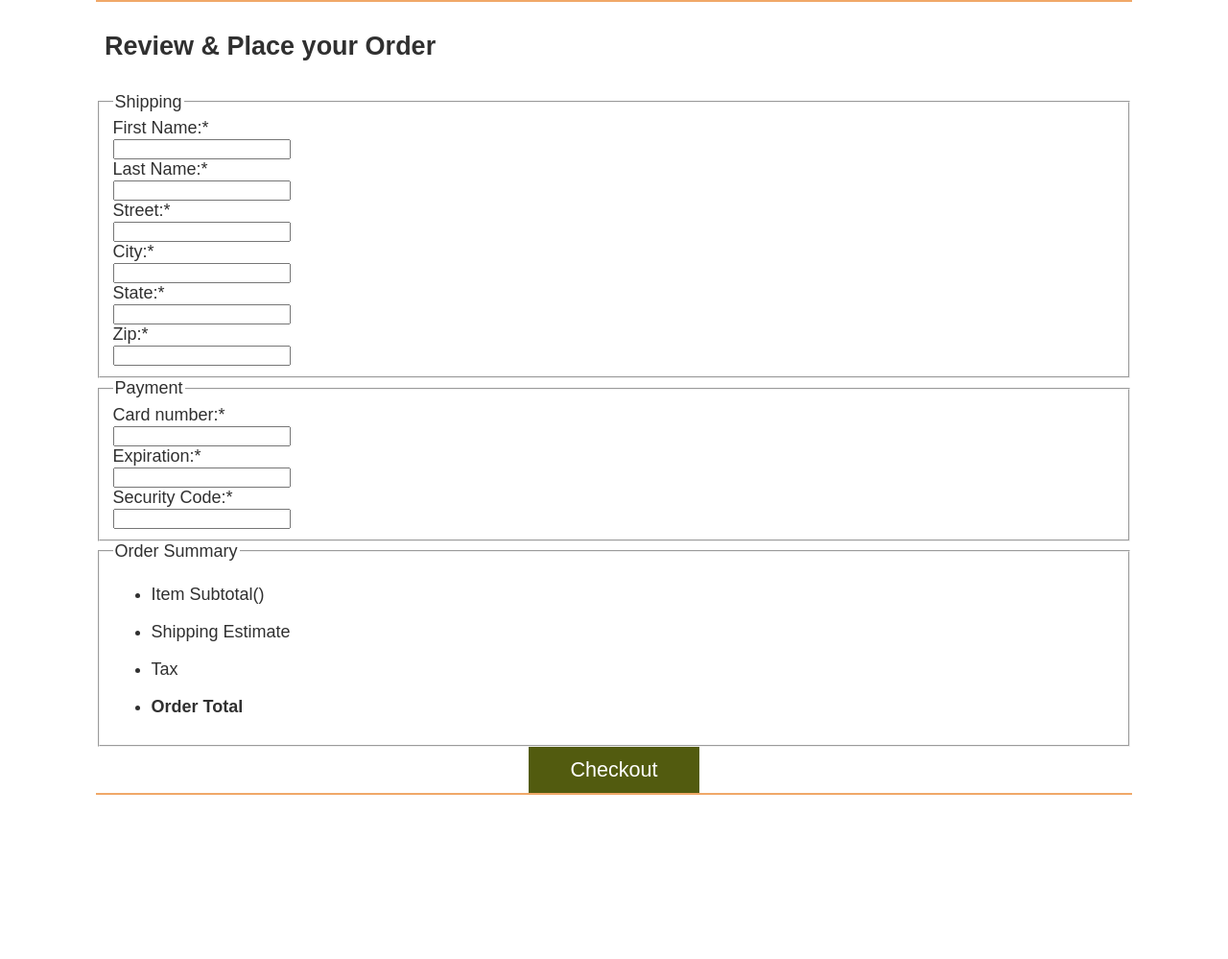
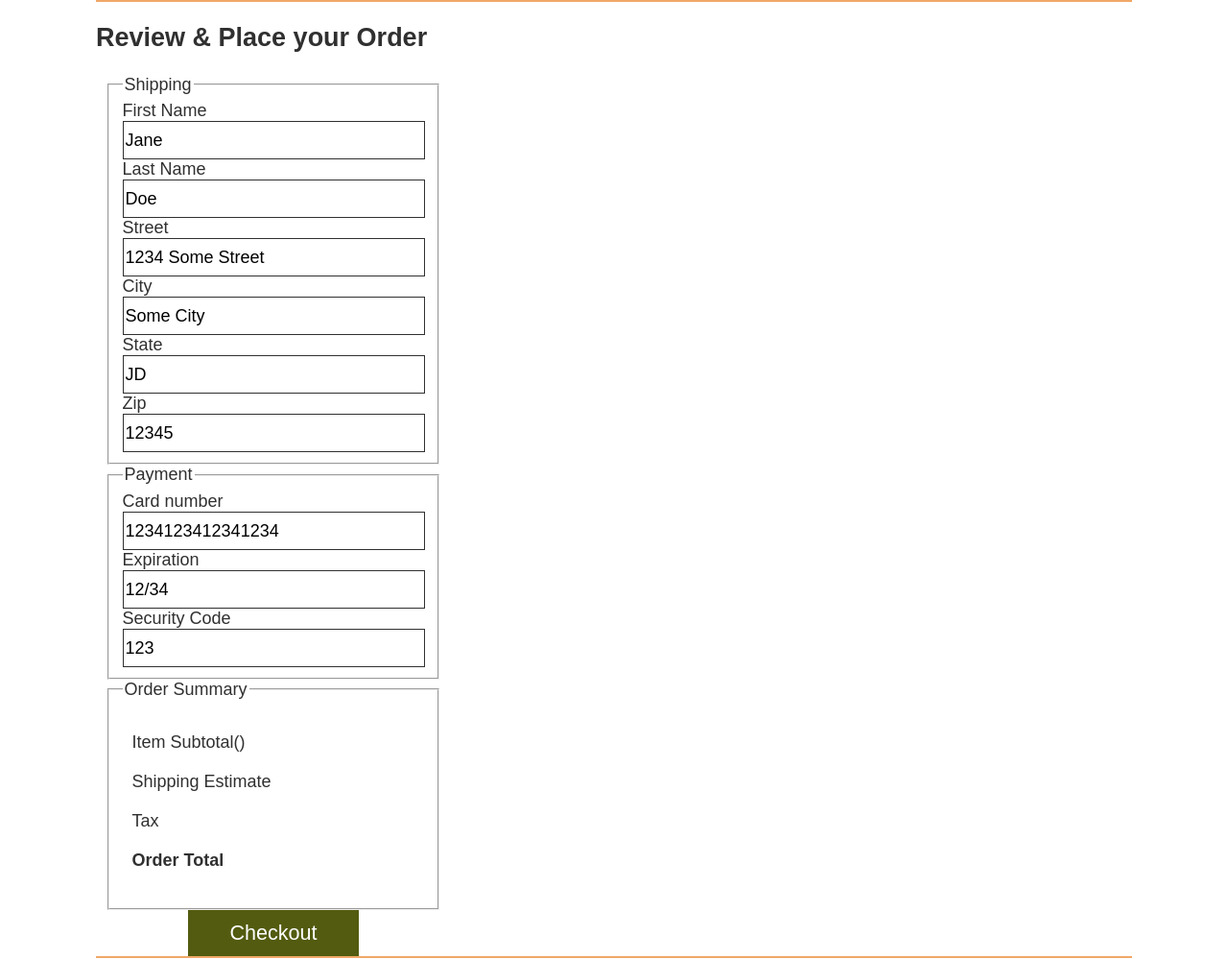
Before and after one commit to Kiyoos/sleepoutside-v3, a website: page src/checkout/index.html in a window 1280 px wide. Shown: the whole page at 96% size. Before the commit the page ends 857 px from the top, so only its background shows below. Drawn offline with Linux system fonts and the light colour scheme.

Commit message:
NS Fixed Checkout, added CSS, updated prettierrc

```diff
--- a/src/checkout/index.html
+++ b/src/checkout/index.html
@@ -13,49 +13,77 @@
   <body>
     <header class="divider" id="main-header"></header>
 
-    <main class="divider">
-      <section class="products">
-        <h2>Review & Place your Order</h2>
-      </section>
-      <div class="grid">
-        <form method="get" action="" id="checkoutForm" class="customer">
+    <main class="divider checkout">
+      <h2>Review & Place your Order</h2>
+      <section class="checkoutForm">
+        <form name="checkout">
           <fieldset>
             <legend>Shipping</legend>
-            <label for="fname">First Name:* </label><br />
-            <input type="text" name="fname" id="fname" required />
-            <br />
-            <label for="lname">Last Name:*</label><br />
-            <input type="text" name="lname" id="lname" required />
-            <br />
-            <label for="street">Street:*</label><br />
-            <input type="text" name="street" id="street" required />
-            <br />
-            <label for="city">City:* </label><br />
-            <input type="text" name="city" id="city" required />
-            <br />
-            <label for="state">State:* </label><br />
-            <input type="text" name="state" id="state" required />
-            <br />
-            <label for="zip">Zip:*</label><br />
-            <input type="number" name="zip" id="zip" required />
+
+            <div class="checkoutName">
+              <label for="fname">First Name</label><br />
+              <input type="text" name="fname" value="Jane" required /><br />
+              <label for="lname">Last Name</label><br />
+              <input type="text" name="lname" value="Doe" required /><br />
+            </div>
+
+            <div class="checkoutAddress">
+              <label for="street">Street</label><br />
+              <input
+                type="text"
+                name="street"
+                id="street"
+                value="1234 Some Street"
+                required
+              />
+              <br />
+              <label for="city">City</label><br />
+              <input
+                type="text"
+                name="city"
+                id="city"
+                value="Some City"
+                required
+              /><br />
+              <label for="state">State</label><br />
+              <input
+                type="text"
+                name="state"
+                id="state"
+                value="JD"
+                required
+              /><br />
+              <label for="zip">Zip</label><br />
+              <input type="number" name="zip" id="zip" value="12345" required />
+            </div>
           </fieldset>
           <fieldset>
             <legend>Payment</legend>
-            <label for="cardnumber">Card number:*</label><br />
-            <input type="number" name="cardnumber" id="cardnumber" required />
-            <br />
-            <label for="expiration"> Expiration:*</label><br />
-            <input type="number" name="expiration" id="expiration" required />
-            <br />
-            <label for="code">Security Code:*</label><br />
-            <input type="number" name="code" id="code" required />
+
+            <label for="cardNumber">Card number</label><br />
+            <input
+              name="cardNumber"
+              id="cardNumber"
+              value="1234123412341234"
+              required
+            /><br />
+            <label for="expiration"> Expiration</label><br />
+            <input
+              name="expiration"
+              id="expiration"
+              value="12/34"
+              required
+            /><br />
+            <label for="code">Security Code</label><br />
+            <input name="code" id="code" value="123" required />
           </fieldset>
-          <fieldset>
+          <fieldset class="checkoutSummary">
             <legend>Order Summary</legend>
+
             <ul>
               <li>
                 <label for="cartTotal"
-                  >Item Subtotal(<span id="num-items"></span>)</label
+                  >Item Subtotal(<span id="numItems"></span>)</label
                 >
                 <p name="cartTotal" id="cartTotal"></p>
               </li>
@@ -73,11 +101,9 @@
               </li>
             </ul>
           </fieldset>
+          <button id="checkoutSubmit" type="submit">Checkout</button>
         </form>
-        <button type="submit" form="checkoutForm" value="submit">
-          Checkout
-        </button>
-      </div>
+      </section>
     </main>
 
     <footer id="main-footer"></footer>
--- a/src/css/style.css
+++ b/src/css/style.css
@@ -30,6 +30,7 @@ header {
   justify-content: space-between;
   padding: 0 10px;
 }
+
 .logo {
   line-height: 60px;
   width: 245px;
@@ -238,6 +239,40 @@ button {
   color: rgb(199, 6, 6);
 }
 
+/* NS Start of styles for Checkout */
+
+.checkoutForm {
+  width: 100%;
+  max-width: 350px;
+  margin-left: 10px;
+}
+
+.checkoutForm input {
+  width: 100%;
+  line-height: 2em;
+  border: thin solid var(--dark-grey);
+  font-size: var(--font-base);
+}
+
+.checkoutSummary ul {
+  list-style-type: none;
+  display: flex;
+  flex-direction: column;
+  justify-content: space-evenly;
+  padding: 0;
+}
+
+.checkoutSummary li {
+  display: flex;
+  justify-content: space-between;
+  align-content: baseline;
+  margin: 10px;
+}
+
+.checkoutSummary p {
+  margin: 0;
+}
+
 /* Start cart list card styles */
 .cart-card {
   display: grid;
--- a/src/js/checkout.js
+++ b/src/js/checkout.js
@@ -2,13 +2,13 @@ import checkoutProcess from "./checkoutProcess.mjs";
 import { loadHeaderFooter } from "./utils.mjs";
 
 loadHeaderFooter();
-checkoutProcess.init("so-cart", ".checkout-summary");
+checkoutProcess.init("so-cart", ".checkoutSummary");
 
 document
   .querySelector("#zip")
   .addEventListener(
     "blur",
-    checkoutProcess.calculateOrdertotal.bind(checkoutProcess)
+    checkoutProcess.calculateOrderTotal.bind(checkoutProcess)
   );
 
 document.forms["checkout"].addEventListener("submit", (e) => {
--- a/src/js/checkoutProcess.mjs
+++ b/src/js/checkoutProcess.mjs
@@ -40,19 +40,25 @@ const checkoutProcess = {
     this.calculateItemSummary();
   },
   calculateItemSummary: function () {
+    console.log("calculateItemSummary called");
     const summaryElement = document.querySelector(
       this.outputSelector + " #cartTotal"
     );
     const itemNumElement = document.querySelector(
-            this.outputSelector + " #num-items"
+      this.outputSelector + " #numItems"
     );
     itemNumElement.innerText = this.list.length;
     // calculate the total of all the items in the cart
     const amounts = this.list.map((item) => item.FinalPrice);
     this.itemTotal = amounts.reduce((sum, item) => sum + item);
-        summaryElement.innerText = "$" + this.itemTotal;
+    let formatUSD = new Intl.NumberFormat("en-US", {
+      style: "currency",
+      currency: "USD",
+    });
+    summaryElement.innerText = formatUSD.format(this.itemTotal);
   },
-    calculateOrdertotal: function () {
+  calculateOrderTotal: function () {
+    console.log("calculateOrderTotal called");
     this.shipping = 10 + (this.list.length - 1) * 2;
     this.tax = (this.itemTotal * 0.06).toFixed(2);
     this.orderTotal = (
@@ -63,16 +69,22 @@ const checkoutProcess = {
     this.displayOrderTotals();
   },
   displayOrderTotals: function () {
+    console.log("displayOrderTotals called");
     const shipping = document.querySelector(this.outputSelector + " #shipping");
     const tax = document.querySelector(this.outputSelector + " #tax");
     const orderTotal = document.querySelector(
       this.outputSelector + " #orderTotal"
     );
-        shipping.innerText = "$" + this.shipping;
-        tax.innerText = "$" + this.tax;
-        orderTotal.innerText = "$" + this.orderTotal;
+    let formatUSD = new Intl.NumberFormat("en-US", {
+      style: "currency",
+      currency: "USD",
+    });
+    shipping.innerText = formatUSD.format(this.shipping);
+    tax.innerText = formatUSD.format(this.tax);
+    orderTotal.innerText = formatUSD.format(this.orderTotal);
   },
   checkout: async function (form) {
+    console.log("checkout called");
     const json = formDataToJSON(form);
     // add totals, and item details
     json.orderDate = new Date();
--- a/src/js/externalServices.mjs
+++ b/src/js/externalServices.mjs
@@ -1,4 +1,4 @@
-const baseURL = import.meta.env.VITE_SERVER_URL
+const baseURL = import.meta.env.VITE_SERVER_URL;
 function convertToJson(res) {
   if (res.ok) {
     return res.json();
@@ -21,6 +21,8 @@ export async function findProductById(id) {
 }
 
 export async function checkout(payload) {
+  console.log("payload");
+  console.log(payload);
   const options = {
     method: "POST",
     headers: {
--- a/src/js/shoppingCart.mjs
+++ b/src/js/shoppingCart.mjs
@@ -20,14 +20,11 @@ export default function shoppingCart() {
 
 function addRemoveAll() {
   const sectionEl = document.getElementById("removeAll");
-  console.log(sectionEl);
   sectionEl.innerText = "Remove All";
   return;
 }
 
 function cartItemTemplate(item) {
-  console.log(`item`);
-  console.log(item);
   //console.log(item.Images.PrimaryMedium);
   const newItem = `<li class="cart-card divider">
   <a href="#" class="cart-card__image">
```
Also changed, not shown: 1 other file. Lines whose indentation alone changed are shown as unchanged.
